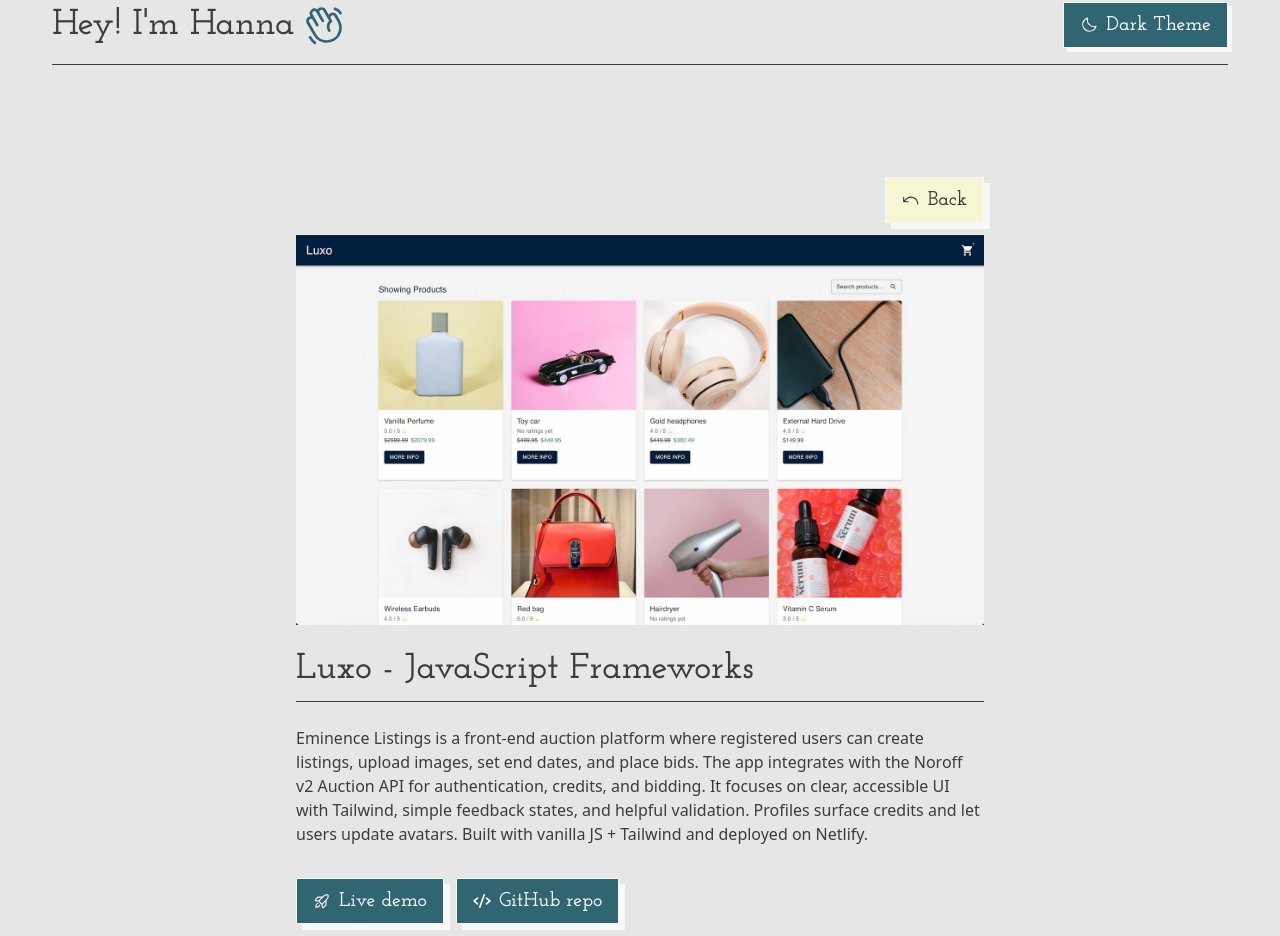
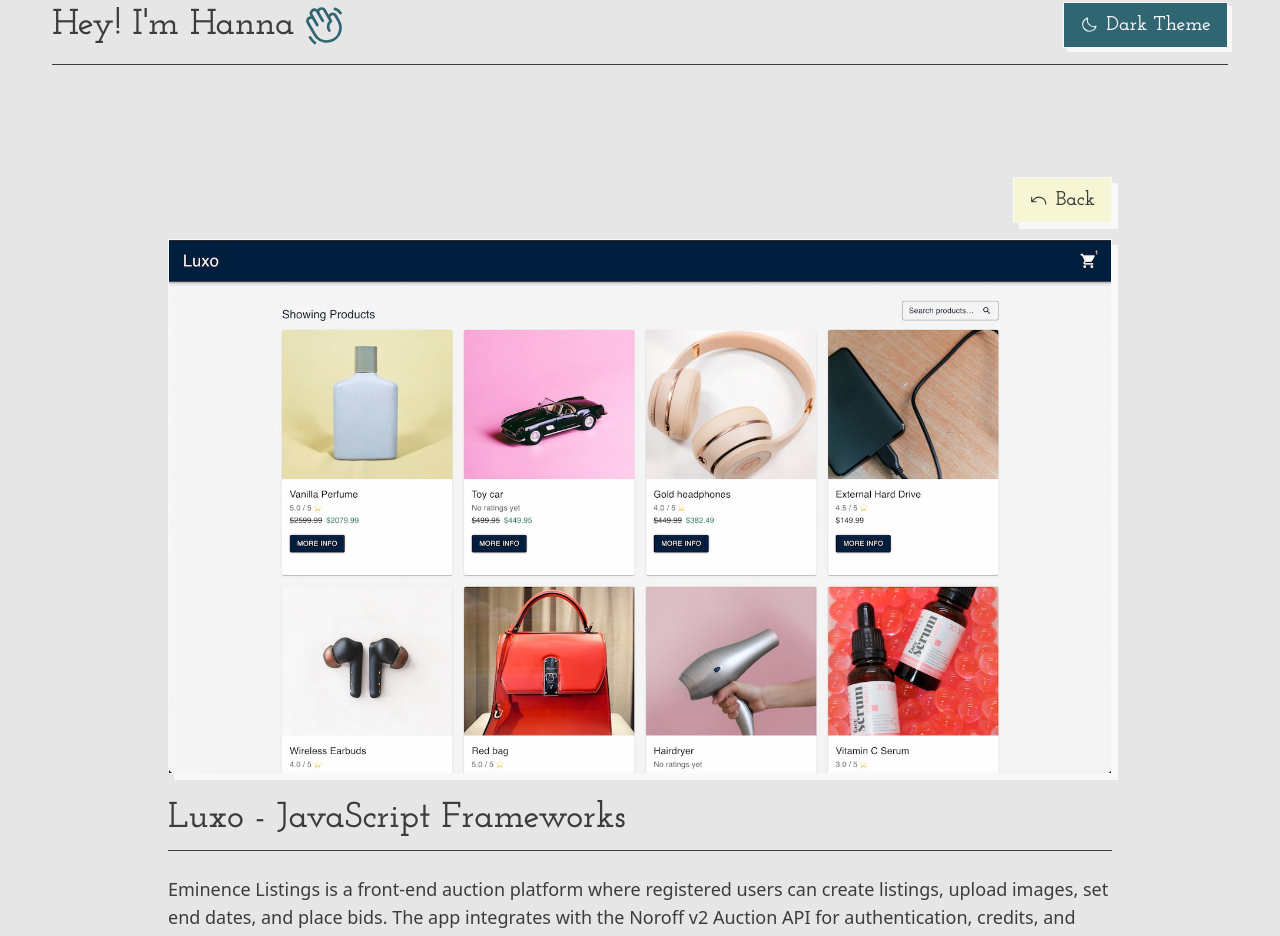
Before and after one commit to hannahoi98/portfolio-2, a React (Vite) app: page /projects/js-frameworks in a window 1280 px wide. Shown: the part 38-974 px from the top of the page. Built offline with nearby package versions, Linux system fonts and the light colour scheme.

Commit message:
style(project): widen layout on md/lg, add shadowed image, and improve spacing/typography

```diff
--- a/src/components/projects/ProjectLayout.tsx
+++ b/src/components/projects/ProjectLayout.tsx
@@ -19,23 +19,25 @@ export default function ProjectLayout({
   backHref = "/",
 }: ProjectLayoutProps) {
   return (
-    <article className="mx-auto max-w-3xl px-6 py-10 md:px-8 lg:px-10">
-      <div className="mb-3 flex justify-end">
+    <article className="mx-auto max-w-3xl px-6 py-10 md:max-w-4xl md:px-8 lg:max-w-5xl lg:px-10">
+      <div className="mb-4 flex justify-end">
         <a href={backHref} className="btn btn-butter btn-pop" aria-label="Back home">
           <ArrowArcLeftIcon size={18} />
           Back
         </a>
       </div>
       <figure>
-        <img src={image.src} alt={image.alt} />
+        <div className="card-shadow">
+          <img src={image.src} alt={image.alt} />
+        </div>
       </figure>
       <h2 className="mt-6 border-b border-current pb-3 font-display text-3xl md:text-4xl">
         {title}
       </h2>
       <div className="mt-6">
-        <p>{description}</p>
+        <p className="text-lg">{description}</p>
       </div>
-      <div className="mt-8 flex flex-wrap gap-3">
+      <div className="mt-8 flex flex-wrap gap-5">
         {links.live && (
           <a href={links.live} target="_blank" rel="noreferrer" className="btn btn-teal btn-pop">
             <RocketLaunchIcon size={18} />
@@ -45,7 +47,7 @@ export default function ProjectLayout({
         {links.repo && (
           <a href={links.repo} target="_blank" rel="noreferrer" className="btn btn-teal btn-pop">
             <CodeIcon size={18} weight="bold" />
-            GitHub repo
+            GitHub Repo
           </a>
         )}
       </div>
```
